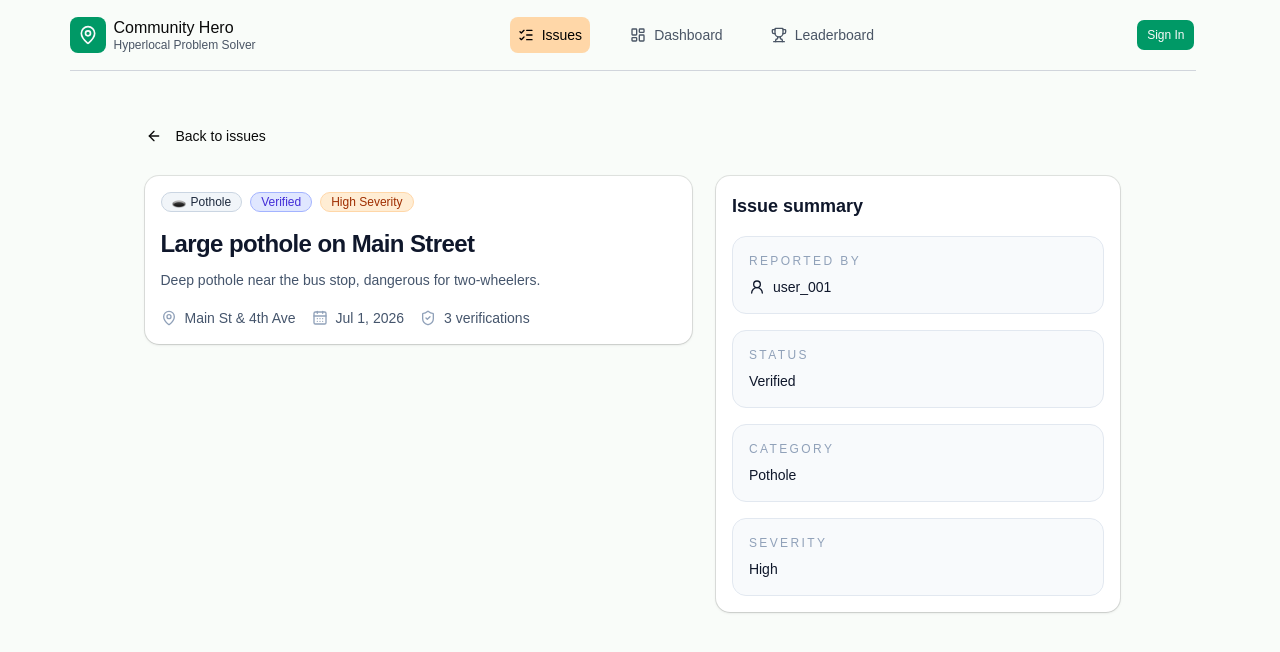
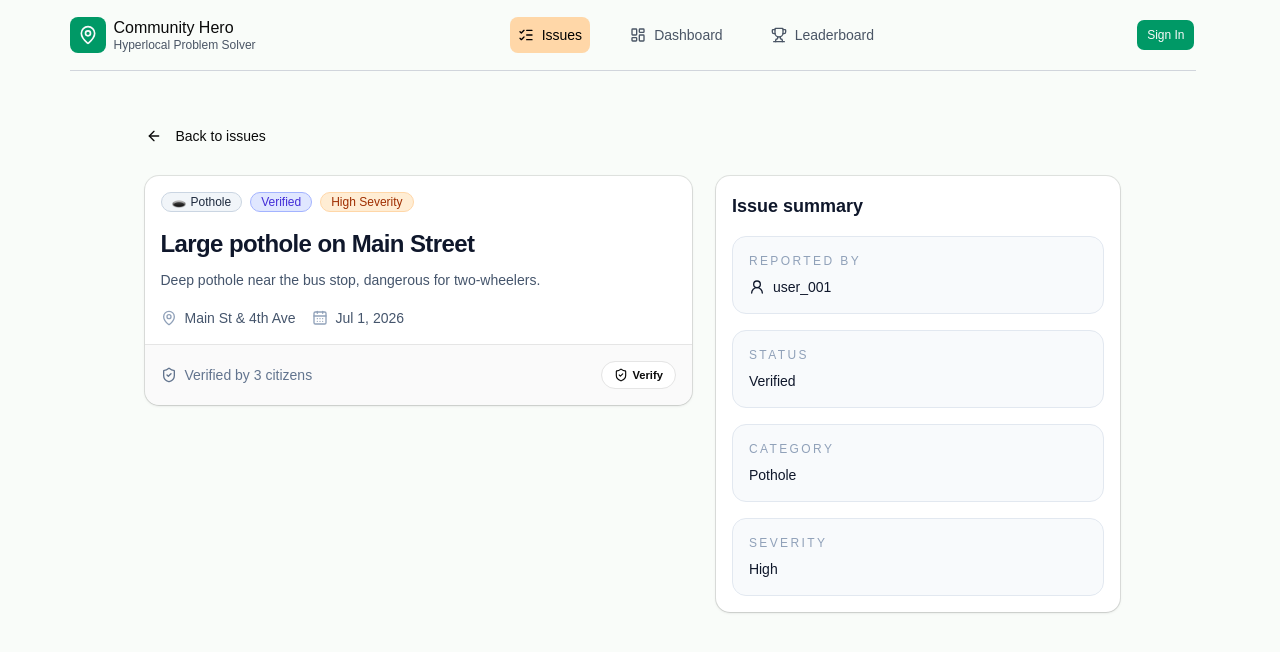
Before and after one commit to RupanSamanta/community-hero, a React (Vite) app: page /issues/1 in a window 1280 px wide. Shown: the top 652 px of the page. Built offline with nearby package versions, Linux system fonts and the light colour scheme.

Commit message:
feat: implement issue verification functionality; add VerifyButton component and refactor related components

```diff
--- a/src/components/issues/IssueCard.jsx
+++ b/src/components/issues/IssueCard.jsx
@@ -1,8 +1,6 @@
 import { Card, CardContent, CardFooter, CardHeader } from "@/components/ui/card"
 import { Badge } from "@/components/ui/badge"
-import { Button } from "@/components/ui/button"
-import { MapPin, ShieldCheck, CheckCircle2 } from "lucide-react"
-import { toast } from "sonner"
+import { MapPin, ShieldCheck } from "lucide-react"
 import { useNavigate } from "react-router-dom"
 
 import { CategoryBadge } from "./CategoryBadge"
@@ -10,6 +8,8 @@ import { StatusBadge } from "./StatusBadge"
 
 import { SEVERITY_CONFIG } from "@/lib/constants"
 import useCurrentUser from "@/hooks/useCurrentUser"
+import VerifyButton from "./VerifyButton"
+import { verifyIssue } from "@/lib/issueVerification"
 
 export default function IssueCard({ issue, onVerify }) {
     const currentUser = useCurrentUser();
@@ -20,17 +20,16 @@ export default function IssueCard({ issue, onVerify }) {
     const previewImage = typeof image === "string" ? image : null;
 
     const handleVerify = () => {
-        if (!currentUser?.id) {
-            toast.error("Please sign in to verify this issue.");
+        if (hasVerified) {
             return;
         }
 
-        if (hasVerified) {
-            toast.info("You have already verified this issue.");
+        if (onVerify) {
+            onVerify(issue.id);
             return;
         }
 
-        onVerify?.(issue.id);
+        verifyIssue(issue.id);
     }
 
     const handleOpenDetails = () => {
@@ -79,23 +78,7 @@ export default function IssueCard({ issue, onVerify }) {
                     </div>
                     {
                         currentUser.id &&
-                        <Button
-                            type="button"
-                            size="sm"
-                            variant={hasVerified ? "secondary" : "outline"}
-                            className="rounded-full px-3 py-1.5 text-[0.7rem] font-semibold"
-                            onClick={(event) => {
-                                event.stopPropagation()
-                                handleVerify()
-                            }}
-                        >
-                            {hasVerified ? (
-                                <CheckCircle2 className="w-3.5 h-3.5" />
-                            ) : (
-                                <ShieldCheck className="w-3.5 h-3.5" />
-                            )}
-                            <span>{hasVerified ? "Verified" : "Verify"}</span>
-                        </Button>
+                        <VerifyButton hasVerified={hasVerified} handleVerify={handleVerify} />
                     }
                 </div>
             </CardFooter>
--- a/src/components/issues/IssueDetailsPage.jsx
+++ b/src/components/issues/IssueDetailsPage.jsx
@@ -2,12 +2,15 @@ import { useMemo } from "react"
 import { useLocation, useNavigate, useParams } from "react-router-dom"
 import { ArrowLeft, CalendarDays, MapPin, ShieldCheck, User2 } from "lucide-react"
 import { Button } from "@/components/ui/button"
-import { Card, CardContent, CardHeader } from "@/components/ui/card"
+import VerifyButton from "./VerifyButton"
+import { Card, CardContent, CardFooter, CardHeader } from "@/components/ui/card"
 import { Badge } from "@/components/ui/badge"
 import { CategoryBadge } from "./CategoryBadge"
 import { StatusBadge } from "./StatusBadge"
 import { SEVERITY_CONFIG } from "@/lib/constants"
 import { getIssues } from "@/lib/storage.js"
+import useCurrentUser from "@/hooks/useCurrentUser"
+import { verifyIssue } from "@/lib/issueVerification"
 
 function formatDate(value) {
     if (!value) return "Unknown"
@@ -24,13 +27,25 @@ function formatDate(value) {
 }
 
 function IssueDetailsPage() {
-    const navigate = useNavigate()
-    const { id } = useParams()
-    const location = useLocation()
+    const navigate = useNavigate();
+    const { id } = useParams();
+    const location = useLocation();
+    const currentUser = useCurrentUser();
 
     const issue = useMemo(() => {
         return location.state?.issue ?? getIssues().find((item) => String(item.id) === String(id))
-    }, [id, location.state?.issue])
+    }, [id, location.state?.issue]);
+
+    const verifiedBy = Array.isArray(issue?.verifiedBy) ? issue.verifiedBy : [];
+    const hasVerified = Boolean(currentUser?.id && verifiedBy.includes(currentUser.id));
+
+    const handleVerify = () => {
+        if (hasVerified) {
+            return;
+        }
+
+        verifyIssue(issue.id);
+    }
 
     if (!issue) {
         return (
@@ -92,12 +107,17 @@ function IssueDetailsPage() {
                                         <CalendarDays className="h-4 w-4 text-slate-400" />
                                         <span>{formatDate(issue.createdAt)}</span>
                                     </div>
-                                    <div className="flex items-center gap-2">
-                                        <ShieldCheck className="h-4 w-4 text-slate-400" />
-                                        <span>{issue.verificationCount ?? issue.upvotes ?? 0} verifications</span>
-                                    </div>
                                 </div>
                             </CardContent>
+                            <CardFooter className="flex justify-between">
+                                <div className="flex items-center gap-2 text-slate-500">
+                                    <ShieldCheck className="h-4 w-4 text-slate-500" />
+                                    <span>Verified by {issue.verificationCount ?? issue.upvotes ?? 0} citizens
+
+                                    </span>
+                                </div>
+                                <VerifyButton hasVerified={hasVerified} handleVerify={handleVerify} />
+                            </CardFooter>
                         </Card>
                     </div>
 
--- a/src/components/issues/IssuesPage.jsx
+++ b/src/components/issues/IssuesPage.jsx
@@ -1,12 +1,12 @@
 import { useState } from "react";
 import { SearchIcon } from "lucide-react";
-import { toast } from "sonner";
 import { Field, FieldGroup, FieldSet } from "../ui/field"
 import { InputGroup, InputGroupAddon, InputGroupInput } from "../ui/input-group";
 import { AppSelect } from "./AppSelect"
 import IssueCard from "./IssueCard";
 import { CATEGORY_CONFIG, STATUS_CONFIG, SEVERITY_CONFIG } from "@/lib/constants";
-import { getCurrentUser, getIssues, getUsers, saveIssues, saveUsers } from "@/lib/storage.js";
+import { getIssues } from "@/lib/storage.js";
+import { verifyIssue } from "@/lib/issueVerification";
 
 export default function IssuesPage() {
     const [selectedCategory, setSelectedCategory] = useState("All");
@@ -16,51 +16,12 @@ export default function IssuesPage() {
     const [allIssues, setAllIssues] = useState(() => getIssues());
 
     const handleVerifyIssue = (issueId) => {
-        const activeUser = getCurrentUser();
-
-        if (!activeUser?.id) {
-            toast.error("Please sign in to verify this issue.");
+        const updatedIssues = verifyIssue(issueId, { issues: allIssues });
+        if (!updatedIssues) {
             return;
         }
 
-        const updatedIssues = allIssues.map((issue) => {
-            if (issue.id !== issueId) {
-                return issue;
-            }
-
-            const verifiedBy = Array.isArray(issue.verifiedBy) ? issue.verifiedBy : [];
-            if (verifiedBy.includes(activeUser.id)) {
-                toast.info("You have already verified this issue.");
-                return issue;
-            }
-
-            const nextVerificationCount = (Number(issue.verificationCount ?? issue.upvotes ?? 0)) + 1;
-
-            return {
-                ...issue,
-                verificationCount: nextVerificationCount,
-                upvotes: nextVerificationCount,
-                verifiedBy: [...verifiedBy, activeUser.id],
-                status: issue.status === "reported" ? "verified" : issue.status,
-            };
-        });
-
-        saveIssues(updatedIssues);
         setAllIssues(updatedIssues);
-
-        const updatedUsers = getUsers().map((user) => {
-            if (user.id !== activeUser.id) {
-                return user;
-            }
-
-            return {
-                ...user,
-                verifications: (Number(user.verifications) || 0) + 1,
-            };
-        });
-
-        saveUsers(updatedUsers);
-        toast.success("Issue verified. Your community hero score has increased.");
     };
 
     const filteredIssues = allIssues.filter((issue) => {
--- /dev/null
+++ b/src/components/issues/VerifyButton.jsx
@@ -0,0 +1,26 @@
+import { Button } from "../ui/button"
+import { CheckCircle2, ShieldCheck } from "lucide-react"
+
+function VerifyButton({ hasVerified, handleVerify }) {
+    return (
+        <Button
+            type="button"
+            size="sm"
+            variant={hasVerified ? "secondary" : "outline"}
+            className="rounded-full px-3 py-1.5 text-[0.7rem] font-semibold"
+            onClick={(event) => {
+                event.stopPropagation()
+                handleVerify()
+            }}
+        >
+            {hasVerified ? (
+                <CheckCircle2 className="w-3.5 h-3.5" />
+            ) : (
+                <ShieldCheck className="w-3.5 h-3.5" />
+            )}
+            <span>{hasVerified ? "Verified" : "Verify"}</span>
+        </Button>
+    )
+}
+
+export default VerifyButton
--- /dev/null
+++ b/src/lib/issueVerification.js
@@ -0,0 +1,54 @@
+import { toast } from "sonner";
+import { getCurrentUser, getIssues, getUsers, saveIssues, saveUsers } from "./storage.js";
+
+export function verifyIssue(issueId, { currentUser = getCurrentUser(), issues = getIssues() } = {}) {
+    if (!currentUser?.id) {
+        toast.error("Please sign in to verify this issue.");
+        return null;
+    }
+
+    const targetIssue = issues.find((issue) => String(issue.id) === String(issueId));
+    if (!targetIssue) {
+        toast.error("This issue could not be found.");
+        return null;
+    }
+
+    const verifiedBy = Array.isArray(targetIssue.verifiedBy) ? targetIssue.verifiedBy : [];
+    if (verifiedBy.includes(currentUser.id)) {
+        toast.info("You have already verified this issue.");
+        return null;
+    }
+
+    const nextVerificationCount = (Number(targetIssue.verificationCount ?? targetIssue.upvotes ?? 0)) + 1;
+    const updatedIssues = issues.map((issue) => {
+        if (String(issue.id) !== String(issueId)) {
+            return issue;
+        }
+
+        return {
+            ...issue,
+            verificationCount: nextVerificationCount,
+            upvotes: nextVerificationCount,
+            verifiedBy: [...verifiedBy, currentUser.id],
+            status: issue.status === "reported" ? "verified" : issue.status,
+        };
+    });
+
+    saveIssues(updatedIssues);
+
+    const updatedUsers = getUsers().map((user) => {
+        if (user.id !== currentUser.id) {
+            return user;
+        }
+
+        return {
+            ...user,
+            verifications: (Number(user.verifications) || 0) + 1,
+        };
+    });
+
+    saveUsers(updatedUsers);
+    toast.success("Issue verified. Your community hero score has increased.");
+
+    return updatedIssues;
+}
```
